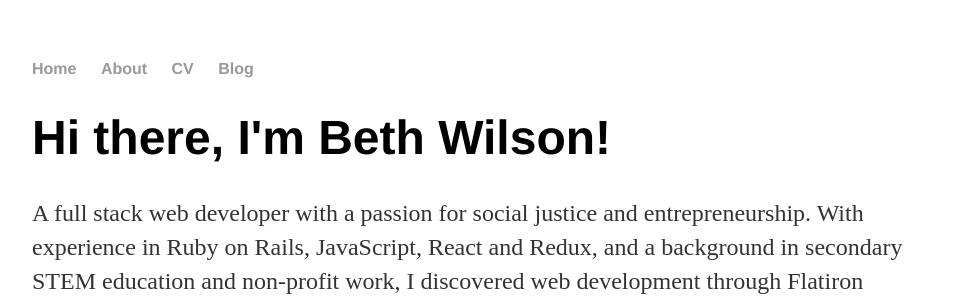
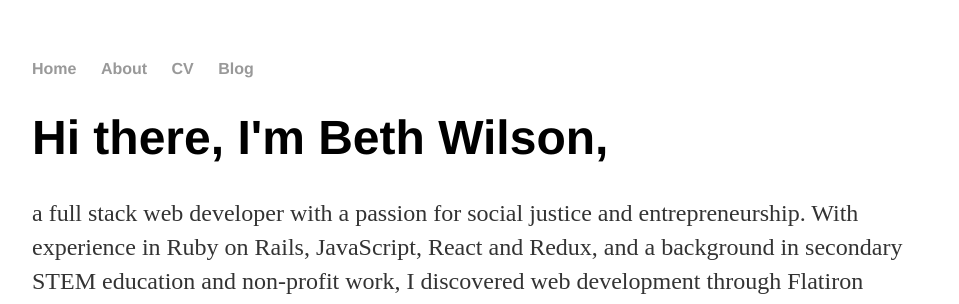
Before and after one commit to bethwilson07/bethwilson07.github.io, a Jekyll site: the page built from about/index.html, in a window 1280 px wide. Shown: the top 304 px of the page, without its empty margins (160-1119 px from the left). Built offline with Jekyll 4.4.1, drawn with Linux system fonts in a browser that asks for light colours; some of the changed text lies outside the part shown.

```diff
--- a/about/index.html
+++ b/about/index.html
@@ -3,8 +3,8 @@ layout: default
 title: About Me
 ---
 <div class="blurb">
-	<h1>Hi there, I'm Beth Wilson!</h1>
-	<p> A full stack web developer with a passion for social justice and entrepreneurship. With experience in Ruby on Rails,
+	<h1>Hi there, I'm Beth Wilson,</h1>
+	<p> a full stack web developer with a passion for social justice and entrepreneurship. With experience in Ruby on Rails,
 JavaScript, React and Redux, and a background in secondary STEM education and non-profit work, I discovered web
     development through Flatiron School’s Web Development Immersive class. I bring strong skills in team-building and project
 management that help socially responsible companies invent and improve the technologies they create.</p>
```
